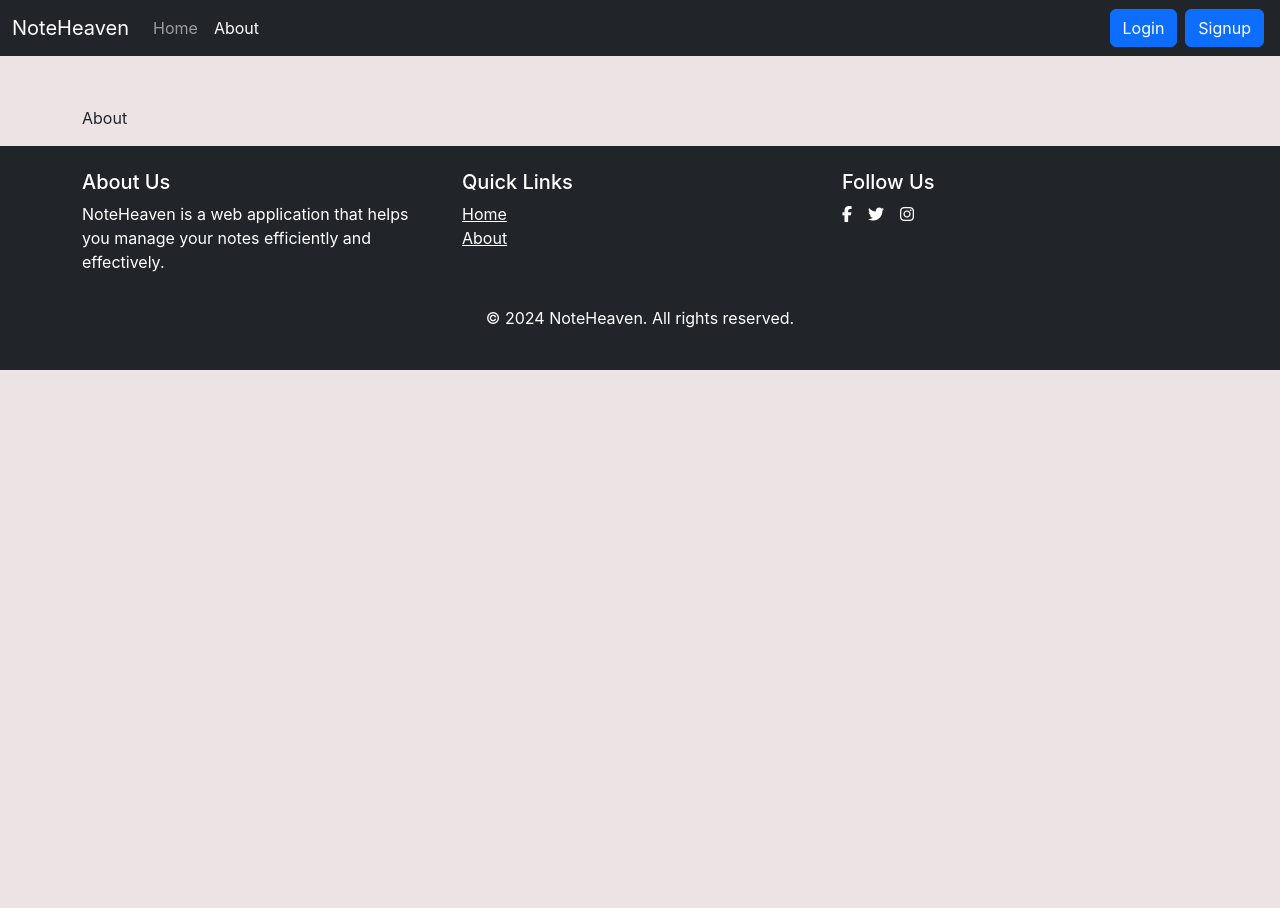
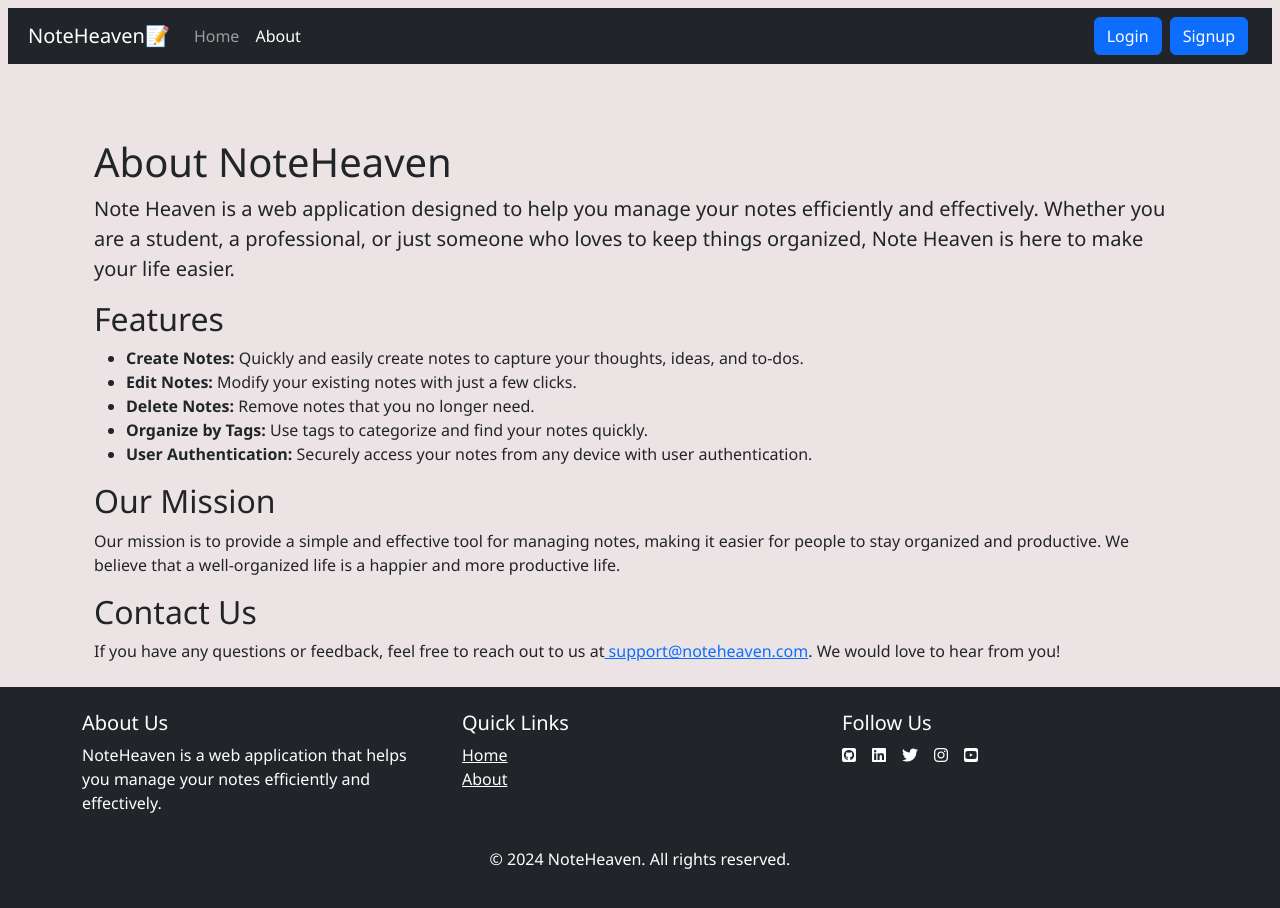
Before and after one commit to paramveer-srmscetr/NoteHaven, a React (Create React App) app: page /about in a window 1280 px wide. Shown: the top 908 px of the page. Before the commit the page ends 800 px from the top, so only its background shows below. Built offline with nearby package versions, Linux system fonts and the light colour scheme; a small style sheet from the web is missing.

Commit message:
finaltouch

```diff
--- a/src/components/About.js
+++ b/src/components/About.js
@@ -1,13 +1,52 @@
-import React from 'react'
-// import { useContext } from 'react'
-// import noteContext from '../context/notes/noteContext'
-function About() {
+import React from "react";
 
-// const a=useContext(noteContext);
+const About = () => {
+  return (
+    <div className="container my-3">
+      <h1>About NoteHeaven</h1>
+      <p className="lead">
+        Note Heaven is a web application designed to help you manage your notes
+        efficiently and effectively. Whether you are a student, a professional,
+        or just someone who loves to keep things organized, Note Heaven is here
+        to make your life easier.
+      </p>
+      <h2>Features</h2>
+      <ul>
+        <li>
+          <strong>Create Notes:</strong> Quickly and easily create notes to
+          capture your thoughts, ideas, and to-dos.
+        </li>
+        <li>
+          <strong>Edit Notes:</strong> Modify your existing notes with just a
+          few clicks.
+        </li>
+        <li>
+          <strong>Delete Notes:</strong> Remove notes that you no longer need.
+        </li>
+        <li>
+          <strong>Organize by Tags:</strong> Use tags to categorize and find
+          your notes quickly.
+        </li>
+        <li>
+          <strong>User Authentication:</strong> Securely access your notes from
+          any device with user authentication.
+        </li>
+      </ul>
+      <h2>Our Mission</h2>
+      <p>
+        Our mission is to provide a simple and effective tool for managing
+        notes, making it easier for people to stay organized and productive. We
+        believe that a well-organized life is a happier and more productive
+        life.
+      </p>
+      <h2>Contact Us</h2>
+      <p>
+        If you have any questions or feedback, feel free to reach out to us at
+        <a href="mailto:support@noteheaven.com"> support@noteheaven.com</a>. We
+        would love to hear from you!
+      </p>
+    </div>
+  );
+};
 
-  return (
-    <div>About </div>
-  )
-}
-
-export default About
+export default About;
--- a/src/components/Footer.js
+++ b/src/components/Footer.js
@@ -3,8 +3,8 @@ import { Link } from 'react-router-dom';
 
 const Footer = () => {
   return (
-    <footer className="bg-dark text-white mt-3">
-      <div className="container py-4">
+    <footer className="bg-dark text-white mt-4  mb-0">
+      <div className="container py-4 ">
         <div className="row">
           <div className="col-md-4">
             <h5>About Us</h5>
@@ -14,7 +14,7 @@ const Footer = () => {
           </div>
           <div className="col-md-4">
             <h5>Quick Links</h5>
-            <ul className="list-unstyled">
+            <ul className="list-unstyled ">
               <li><Link to="/" className="text-white">Home</Link></li>
               <li><Link to="/about" className="text-white">About</Link></li>
             </ul>
@@ -22,9 +22,11 @@ const Footer = () => {
           <div className="col-md-4">
             <h5>Follow Us</h5>
             <ul className="list-unstyled d-flex">
-              <li><a href="https://facebook.com" className="text-white me-3"><i className="fab fa-facebook-f"></i></a></li>
-              <li><a href="https://twitter.com" className="text-white me-3"><i className="fab fa-twitter"></i></a></li>
-              <li><a href="https://instagram.com" className="text-white me-3"><i className="fab fa-instagram"></i></a></li>
+              <li><a href="https://github.com/paramveer-srmscetr" className="text-white me-3" target='_blank'><i className="fab fa-github-square"></i></a></li>
+              <li><a href="https://www.linkedin.com/in/paramveer-singh-a61764224/" className="text-white me-3" target='_blank'><i className="fab fa-linkedin"></i></a></li>
+              <li><a href="https://twitter.com" className="text-white me-3" target='_blank'><i className="fab fa-twitter"></i></a></li>
+              <li><a href="https://instagram.com/_paramveer_rajput" className="text-white me-3" target='_blank'><i className="fab fa-instagram"></i></a></li>
+              <li><a href="https://youtube.com/@paramveerchauhan1436" className="text-white me-3" target='_blank'><i className="fab fa-youtube-square"></i></a></li>
             </ul>
           </div>
         </div>
--- a/src/components/Login.js
+++ b/src/components/Login.js
@@ -30,9 +30,10 @@ const Login = ({ showAlert }) => {
   };
 
   return (
-    <div>
+    <div className='mt-3'>
+      <h2>Login to continue 🛅</h2>
       <form onSubmit={handleSubmit}>
-        <div className="mb-3">
+        <div className="mb-3 pt-2">
           <label htmlFor="email" className="form-label">Email address</label>
           <input type="email" className="form-control" id="email" name="email" value={credentials.email} onChange={onChange} />
         </div>
--- a/src/components/Navbar.js
+++ b/src/components/Navbar.js
@@ -22,10 +22,10 @@ function Navbar() {
   };
 
   return (
-    <nav className="navbar navbar-expand-lg navbar-dark bg-dark">
+    <nav className="navbar navbar-expand-lg navbar-dark bg-dark m-2 p-2">
       <div className="container-fluid">
         <Link className="navbar-brand" to="/">
-         NoteHeaven
+         NoteHeaven📝
         </Link>
         <button
           className="navbar-toggler"
--- a/src/components/Notes.js
+++ b/src/components/Notes.js
@@ -69,7 +69,7 @@ const Notes = (props) => {
             </div>
 
             <div className="row my-3">
-                <h2>You Notes</h2>
+                <h2>Your Notes</h2>
                 <div className="container mx-2">
                 {notes.length===0 && 'No notes to display'}
                 </div>
--- a/src/components/Signup.js
+++ b/src/components/Signup.js
@@ -37,9 +37,10 @@ const Signup = (props) => {
   };
 
   return (
-    <div>
+    <div  className="mt-3">
+      <h2>Signup to use NoteHeaven 📃</h2>
       <form onSubmit={handleSubmit}>
-        <div className="mb-3">
+        <div className="mb-3 pt-2">
           <label htmlFor="name" className="form-label">
             Username
           </label>
--- a/src/index.css
+++ b/src/index.css
@@ -1,8 +1,7 @@
 body {
   margin: 0;
-  font-family: -apple-system, BlinkMacSystemFont, 'Segoe UI', 'Roboto', 'Oxygen',
-    'Ubuntu', 'Cantarell', 'Fira Sans', 'Droid Sans', 'Helvetica Neue',
-    sans-serif;
+  font-family: 'Segoe UI', Tahoma, Geneva, Verdana, sans-serif;
+
   -webkit-font-smoothing: antialiased;
   -moz-osx-font-smoothing: grayscale;
   background-color: rgb(236, 228, 228);
```
Also changed, not shown: 1 other file (tests, documents, lock files or other folders).
